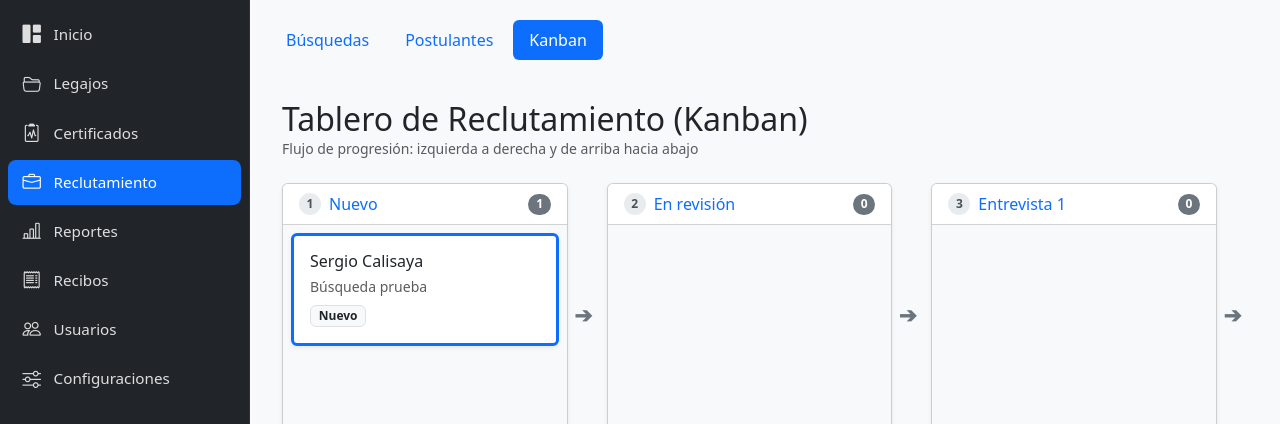
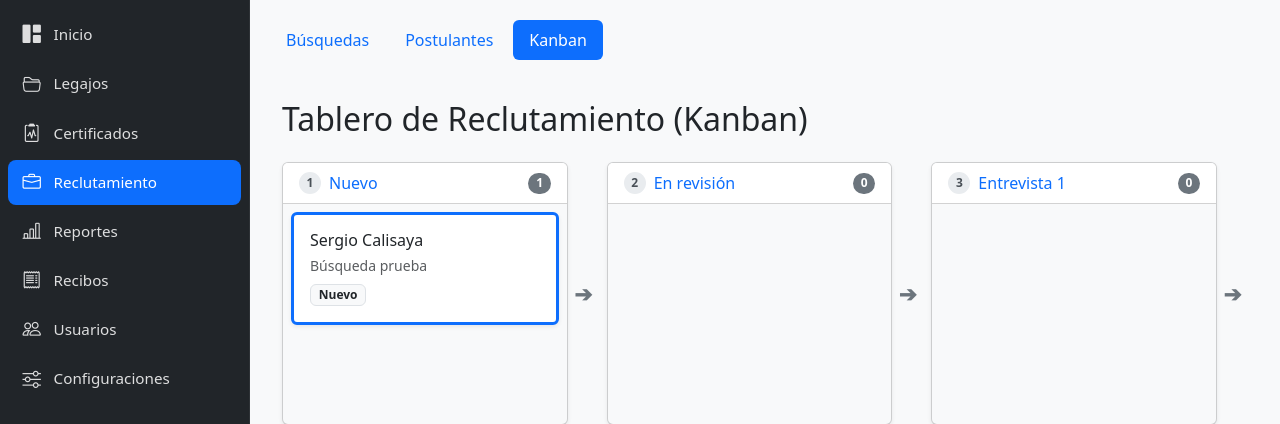
Before and after one commit to hmenta/HRM_open, a Django app: page /recruitment/ in a window 1280 px wide. Shown: the part 64-488 px from the top of the page. Run offline with Django 4.2, Linux system fonts and the light colour scheme; a user stored in the database is signed in; data comes from the database, SQL or seed files in the repository.

Commit message:
Refactor kanban_board.html structure

```diff
--- a/templates/recruitment/kanban_board.html
+++ b/templates/recruitment/kanban_board.html
@@ -90,7 +90,7 @@
     <div class="d-flex justify-content-between align-items-center mb-4">
         <div>
             <h2 class="mb-0">Tablero de Reclutamiento (Kanban)</h2>
-            <small class="text-muted">Flujo de progresión: izquierda a derecha y de arriba hacia abajo</small>
+            <!-- <small class="text-muted">Flujo de progresión: izquierda a derecha y de arriba hacia abajo</small> -->
         </div>
     </div>
 
```
